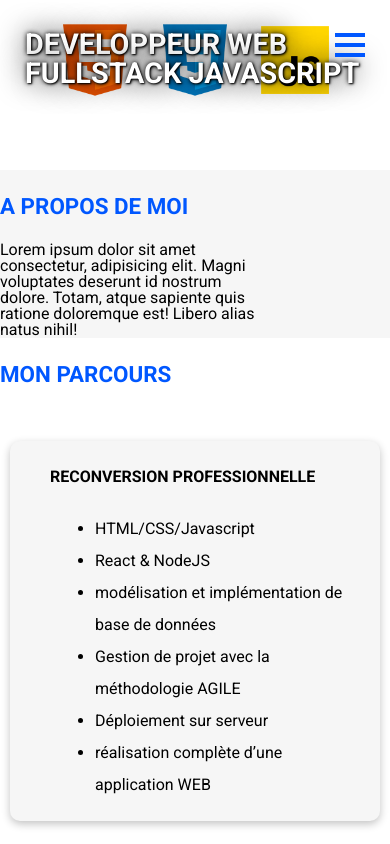
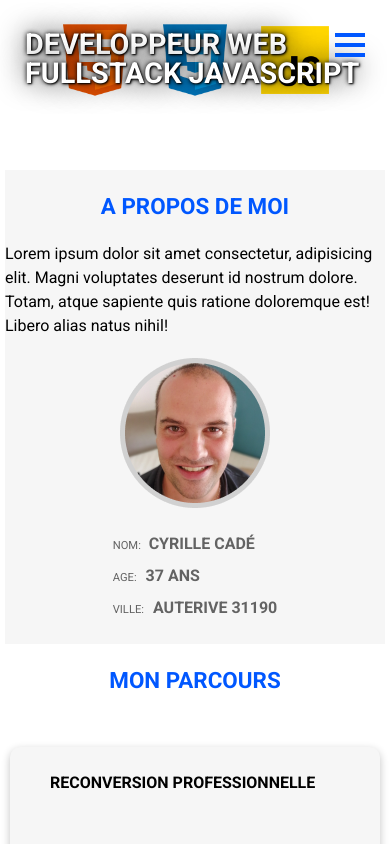
Before and after one commit to aviateur22/moncv, a Vue app: page / in a window 390 px wide. Shown: the top 844 px of the page. Built offline with nearby package versions, Linux system fonts and the light colour scheme.

Commit message:
complete responsive design

```diff
--- a/src/components/MyDescription.vue
+++ b/src/components/MyDescription.vue
@@ -1,14 +1,23 @@
 <template>
 <div class="main-container">
+     <h2 class="description__story-title">a propos de moi</h2>
   <div id="MyDescription" class="container">
       <section class="description__story">
-          <h2 class="description__story-title">a propos de moi</h2>
+
           <p class="description__story-content">
               Lorem ipsum dolor sit amet consectetur, adipisicing elit. Magni voluptates deserunt id nostrum dolore. Totam, atque sapiente quis ratione doloremque est! Libero alias natus nihil!
           </p>
       </section>
       <section class="description__profil">
+          <div class="profil__container">
+              <img src='../assets/images/profile.png' alt="ma photo de profil" class="profil__img">
+              <div class="description__detail-container">
+                  <h2 class="description__name"> <span class="description__name-category"> nom:  </span> Cyrille Cadé</h2>
+                  <h2 class="description__name"> <span class="description__name-category">age:</span> 37 ans</h2>
+                  <h2 class="description__name"> <span class="description__name-category" >ville:</span> Auterive 31190</h2>
+              </div>
 
+          </div>
       </section>
   </div>
 </div>
@@ -24,21 +33,50 @@ export default {
 
 <style scoped>
 
+@media(max-width: 768px){
+    .main-container{
+        margin: 0px 5px;
+    }
+    .container{
+        flex-direction: column !important;
+        align-items: center;
+    }
+
+    .description__profil{
+        margin-top: 20px !important;
+        min-width: none !important
+    }
+
+    .profil__container{
+        flex-direction: column !important;
+    }
+
+    .profil__img{
+        margin-bottom: 20px;
+    }
+
+
+}
+
 .main-container{
     background-color: #F6F6F6;
     margin-top: 50px;;
 }
 
 .container{
-    max-width: 768px;
+    max-width: 900px;
     margin: 0px auto;
+    display: flex;
+    align-items: center;
 }
 
 .description__story{
-    max-width: 70%;
+    flex-grow: 0;
+    max-width: 500px;
 }
 
 .description__story-title{
+    text-align: center;
     text-transform: uppercase;
     font-weight: var(--text-bold);
     font-size: var(--text_xxl);
@@ -46,4 +84,42 @@ export default {
     padding: 25px 0px;
 }
 
+.description__story-content{
+    line-height: 1.5;
+
+}
+
+/* PROFIL  */
+    .description__profil{
+        flex-grow:3;
+        padding-bottom: 20px;
+        min-width: 320px
+    }
+
+    .profil__container{
+        display: flex;
+        justify-content: flex-start;
+        align-items: center;
+    }
+
+
+    .description__detail-container{
+        padding: 0px 20px;
+    }
+
+    .description__name-category{
+        text-transform: uppercase;
+        font-weight: normal;
+        font-size: var(--text_s);
+        margin-right: 5px;
+    }
+    .description__name{
+        text-transform: uppercase;
+        font-weight: var(--text-bold);
+        font-size: var(--text_xl);
+        line-height: 2;
+        color: var(--menu_color);
+
+    }
+
 </style>
--- a/src/components/NavBar.vue
+++ b/src/components/NavBar.vue
@@ -10,9 +10,6 @@
 
             <!-- zone de navigation -->
             <section class="header__navigation-container">
-                <div class="header__profile-picture">
-                    <img src="../assets/images/profile.jpg" alt="ma photo">
-                </div>
 
                 <!-- liens de navigation  -->
                  <div class="header_navlink-container">
--- a/src/components/ProfessionalExcperience.vue
+++ b/src/components/ProfessionalExcperience.vue
@@ -22,6 +22,7 @@
               </header>
               <main class="article__content">
                   <h2 class="article__content-title">reconversion professionnelle</h2>
+                  <h2 class="article__content-date mobile"> aujourd'hui à 2021</h2>
                   <h2 class="article__content-date"></h2>
                   <ul class="article__list">
                       <li><p class="article__list-item">HTML/CSS/Javascript</p></li>
@@ -58,6 +59,9 @@
                         <li><p class="article__list-item">WPF</p></li>
                         <li><p class="article__list-item">JAVASCRIPT</p></li>
                         <li><p class="article__list-item">VUEJS</p></li>
+                        <li><p class="article__list-item">VBA</p></li>
+                        <li><p class="article__list-item">VB</p></li>
+                        <li><p class="article__list-item">G A S</p></li>
                     </ul>
               </main>
           </article>
@@ -80,7 +84,7 @@ export default {
     }
 
     .article__content-date{
-        display: inline-block !important;
+       display: block !important;
     }
 
     .article__header{
@@ -111,6 +115,7 @@ export default {
         font-size: var(--text_xxl);
         color: var(--title_color);
         padding: 25px 0px;
+        text-align: center  ;
 
     }
 
@@ -194,7 +199,7 @@ export default {
         text-transform: uppercase;
         font-weight: var(--text-bolder);
         padding: 20px 5px;
-        display: inline-block;
+        /* display: inline-block; */
     }
 
     .article__content-date{
```
Also changed, not shown: src/assets/images/profile.jpg (deleted), src/assets/images/profile.png (added).
